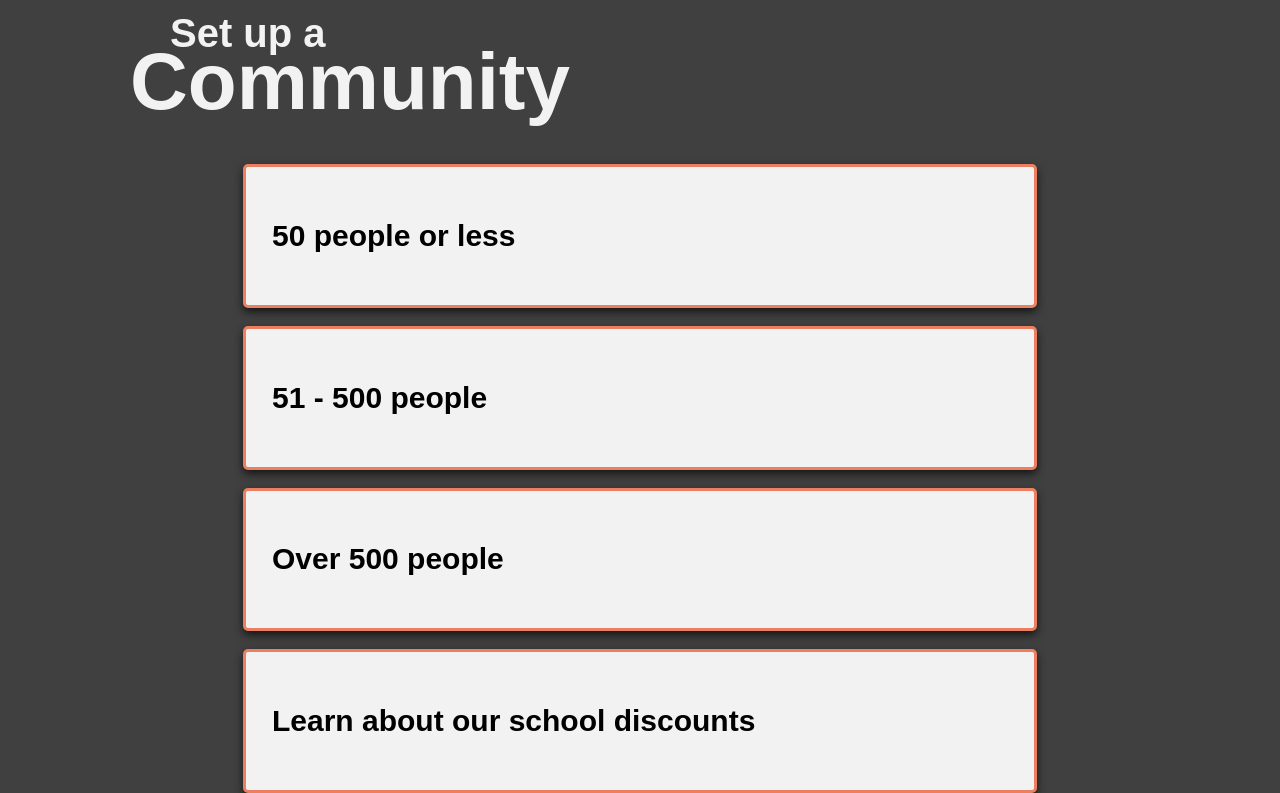
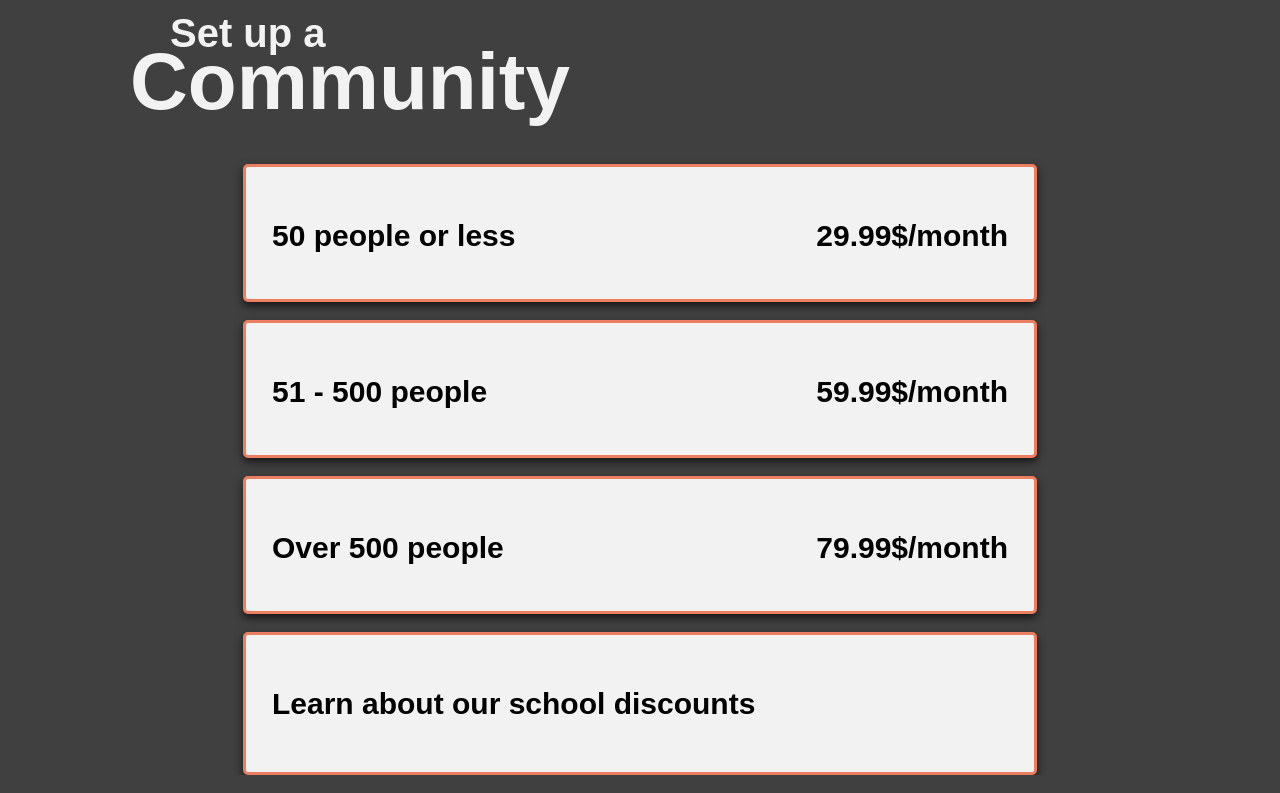
Before and after one commit to Laurier-Tech-Co/freechange, a plain HTML site: page pricingPage.html in a window 1280 px wide. Shown: the part 65-858 px from the top of the page. Drawn offline with Linux system fonts and the light colour scheme.

Commit message:
Added prices

```diff
--- a/pricingPage.html
+++ b/pricingPage.html
@@ -29,7 +29,8 @@
 
     <div class="card center card_text">
         <div class="container" onclick="window.location.href='sign_up.html';">
-            <h4><b>50 people or less</b></h4>
+            <h4><b><span style="float: left">50 people or less</span><span style="float: right;">29.99$/month</span></b></h4>
+            <br><br>
       </div>
     </div>
 
@@ -37,7 +38,8 @@
 
     <div class="card center card_text">
         <div class="container" onclick="window.location.href='sign_up.html';">
-            <h4><b>51 - 500 people</b></h4>
+            <h4><b><span style="float: left">51 - 500 people</span><span style="float: right;">59.99$/month</span></b></h4>
+            <br><br>
         </div>
     </div>
 
@@ -45,7 +47,8 @@
 
     <div class="card center card_text">
         <div class="container" onclick="window.location.href='sign_up.html';">
-            <h4><b>Over 500 people</b></h4>
+            <h4><b><span style="float: left">Over 500 people</span><span style="float: right;">79.99$/month</span></b></h4>
+            <br><br>
         </div>
     </div>
 
```
